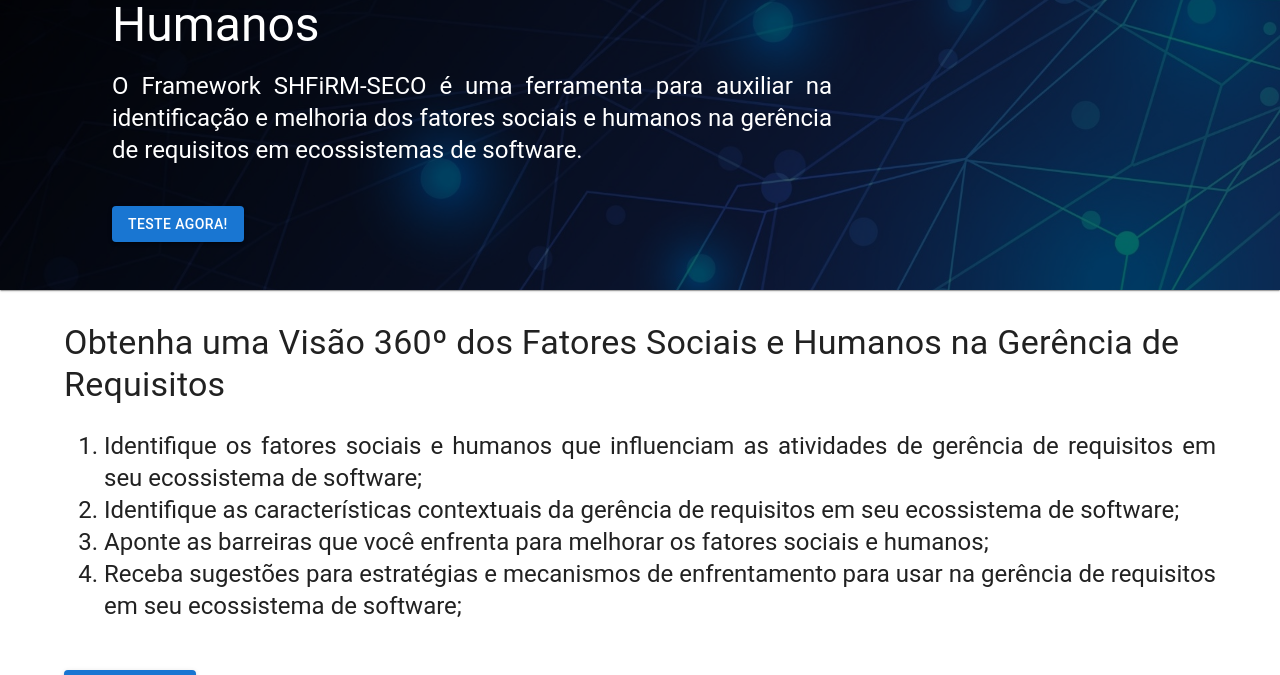
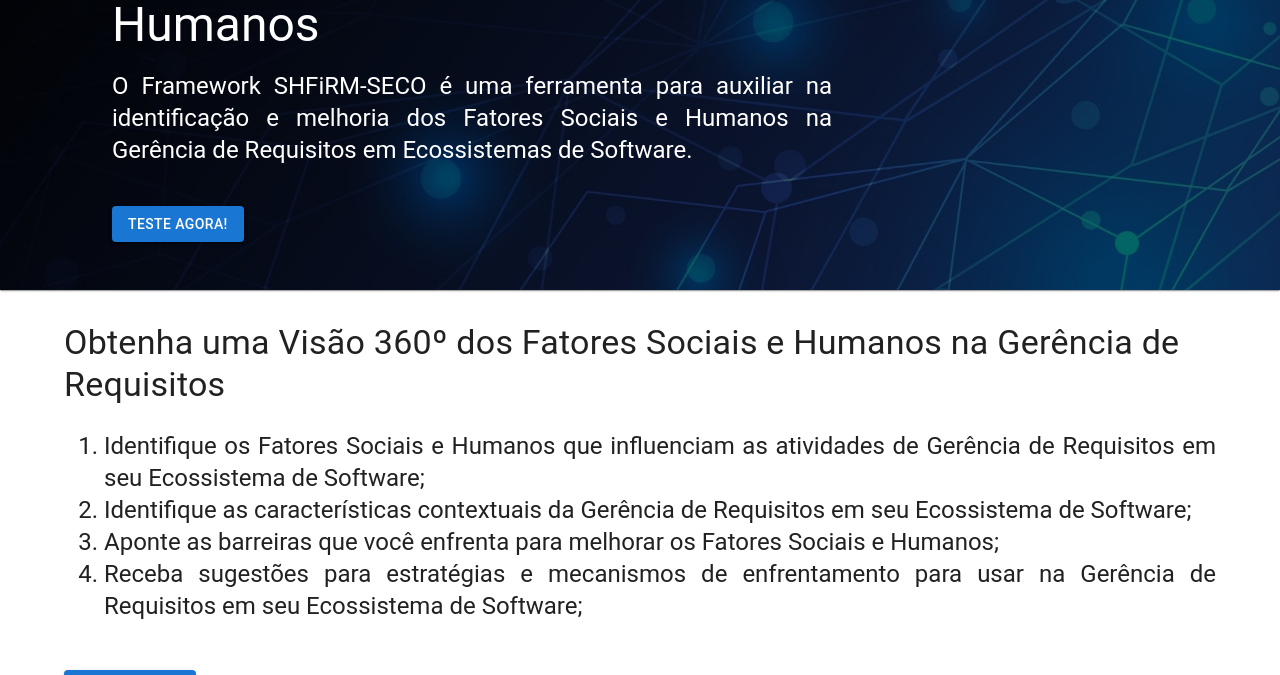
Before and after one commit to cassianojr/framework-shf, a React (Vite) app: page / in a window 1280 px wide. Shown: the part 171-846 px from the top of the page. Built offline with nearby package versions, Linux system fonts and the light colour scheme; no server answers.

Commit message:
Updated Home

```diff
--- a/src/pages/Home.tsx
+++ b/src/pages/Home.tsx
@@ -9,7 +9,7 @@ function Home() {
 
   const heroData = {
     title: 'Explore Fatores Sociais e Humanos',
-    description: 'O Framework SHFiRM-SECO é uma ferramenta para auxiliar na identificação e melhoria dos fatores sociais e humanos na gerência de requisitos em ecossistemas de software.',
+    description: 'O Framework SHFiRM-SECO é uma ferramenta para auxiliar na identificação e melhoria dos Fatores Sociais e Humanos na Gerência de Requisitos em Ecossistemas de Software.',
     image,
     button: 'Teste agora!',
     buttonLink: '/framework'
@@ -35,10 +35,10 @@ function Home() {
             </Typography>
             <Typography variant="h5" component="h2" gutterBottom sx={{ textAlign: 'justify' }}>
               <ol>
-                <li>Identifique os fatores sociais e humanos que influenciam as atividades de gerência de requisitos em seu ecossistema de software;</li>
-                <li>Identifique as características contextuais da gerência de requisitos em seu ecossistema de software;</li>
-                <li>Aponte as barreiras que você enfrenta para melhorar os fatores sociais e humanos;</li>
-                <li>Receba sugestões para estratégias e mecanismos de enfrentamento para usar na gerência de requisitos em seu ecossistema de software;</li>
+                <li>Identifique os Fatores Sociais e Humanos que influenciam as atividades de Gerência de Requisitos em seu Ecossistema de Software;</li>
+                <li>Identifique as características contextuais da Gerência de Requisitos em seu Ecossistema de Software;</li>
+                <li>Aponte as barreiras que você enfrenta para melhorar os Fatores Sociais e Humanos;</li>
+                <li>Receba sugestões para estratégias e mecanismos de enfrentamento para usar na Gerência de Requisitos em seu Ecossistema de Software;</li>
               </ol>
             </Typography>
             <Button
```
